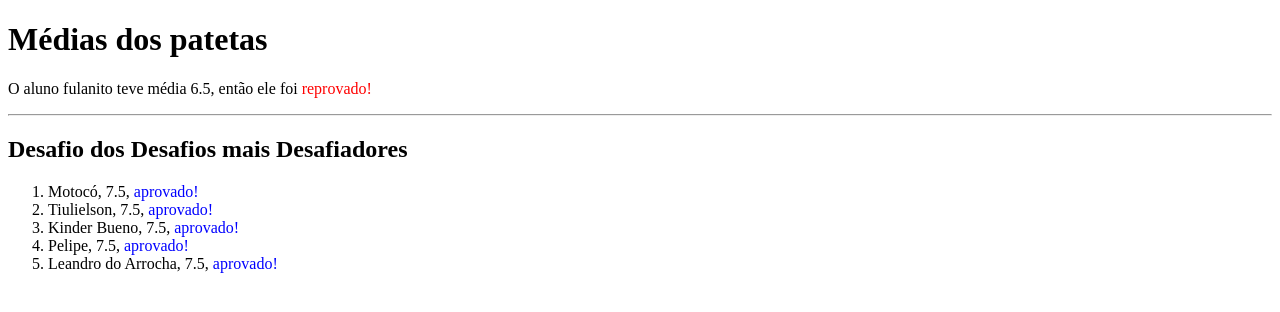
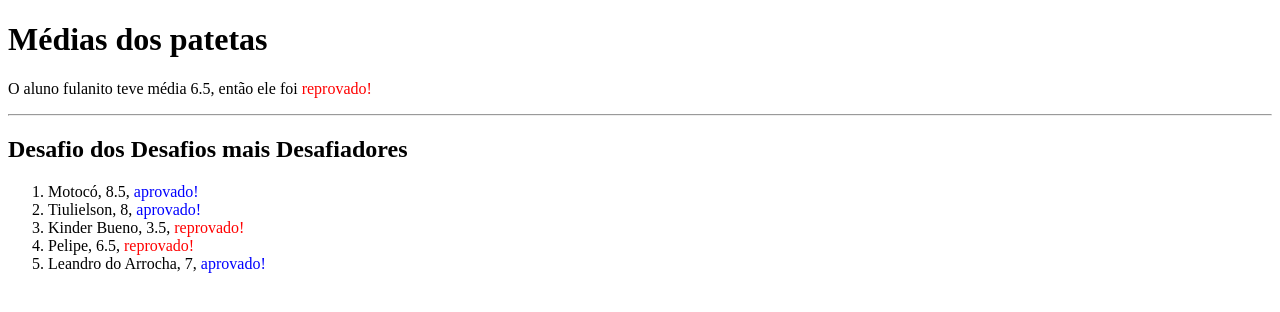
Before and after one commit to slothandre/aulas-php, a PHP site: page /exercicio-05.php in a window 1280 px wide. Shown: the top 312 px of the page. Run offline with PHP 8.4, Linux system fonts and the light colour scheme.

Commit message:
Desafio dos Desafios mais Desafiadores finalizadogit add .

```diff
--- a/exercicios/exercicio-05.php
+++ b/exercicios/exercicio-05.php
@@ -17,7 +17,6 @@
     <?php
         $nota1 = 6;
         $nota2 = 7;
-
 
         function calculaMedia(float $nota1, $nota2):float {
             $media = ($nota1 + $nota2) / 2;
@@ -49,18 +48,17 @@
             $alunos = ["Motocó", "Tiulielson", "Kinder Bueno", "Pelipe", "Leandro do Arrocha"];
             $notas = [
                 [8, 9],
-                [7, 10],
+                [7, 9],
                 [1, 6],
                 [6, 7],
                 [7, 7]
             ];
 
             for ($i = 0; $i < 5; $i++) {
-                for ($j = 0; $j < 2; $j++) {
-                    $notaLoop0 = $notas[$j];
-                }
+                $nota1 = $notas[$i][0];
+                $nota2 = $notas[$i][1];
             ?>
-                <li><?=$alunos[$i]?>, <?=calculaMedia(8, 7)?>, <?=situacao(calculaMedia(8, 7))?></li>
+                <li><?=$alunos[$i]?>, <?=calculaMedia($nota1, $nota2)?>, <?=situacao(calculaMedia($nota1, $nota2))?></li>
             <?php
             }
         ?>
```
